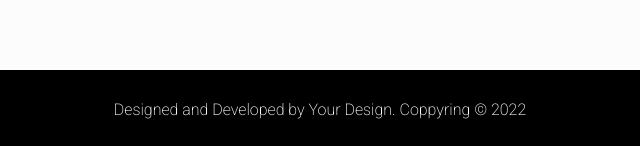
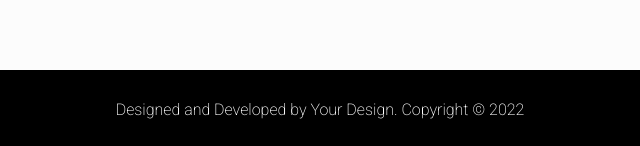
Before and after one commit to YuryDem/carussel_prew, a plain HTML site: page index.html in a window 1280 px wide. Shown: the part 1789-1935 px from the top of the page, 320-960 px from the left. Drawn offline with nearby package versions, Linux system fonts and the light colour scheme.

Commit message:
Update index.html

```diff
--- a/index.html
+++ b/index.html
@@ -54,7 +54,7 @@
 
         </div>
 
-        <div class="footer">Designed and Developed by Your Design. Coppyring &#169; 2022</div>
+        <div class="footer">Designed and Developed by Your Design. Copyright &#169; 2022</div>
     </div>
 
 
```
